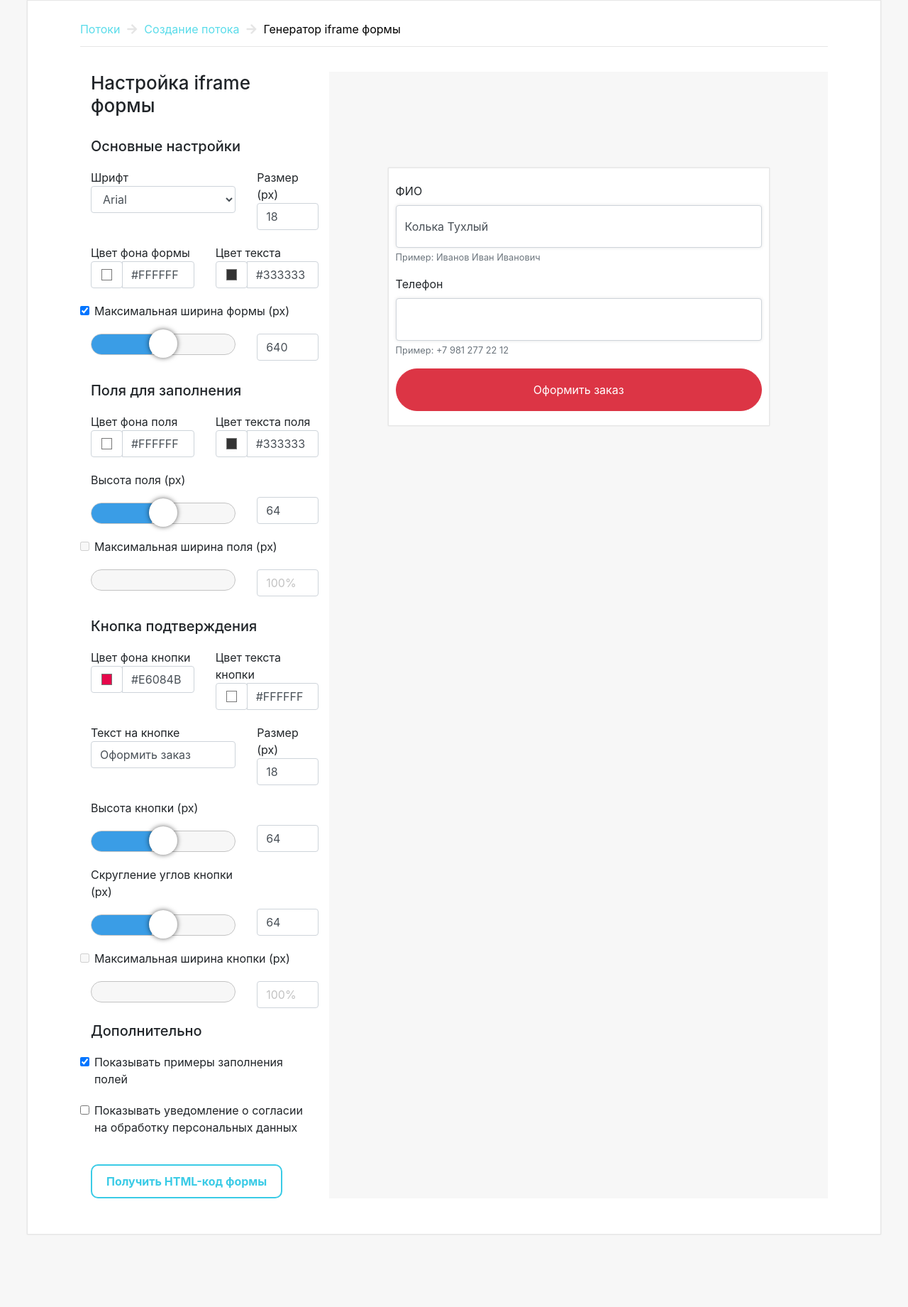
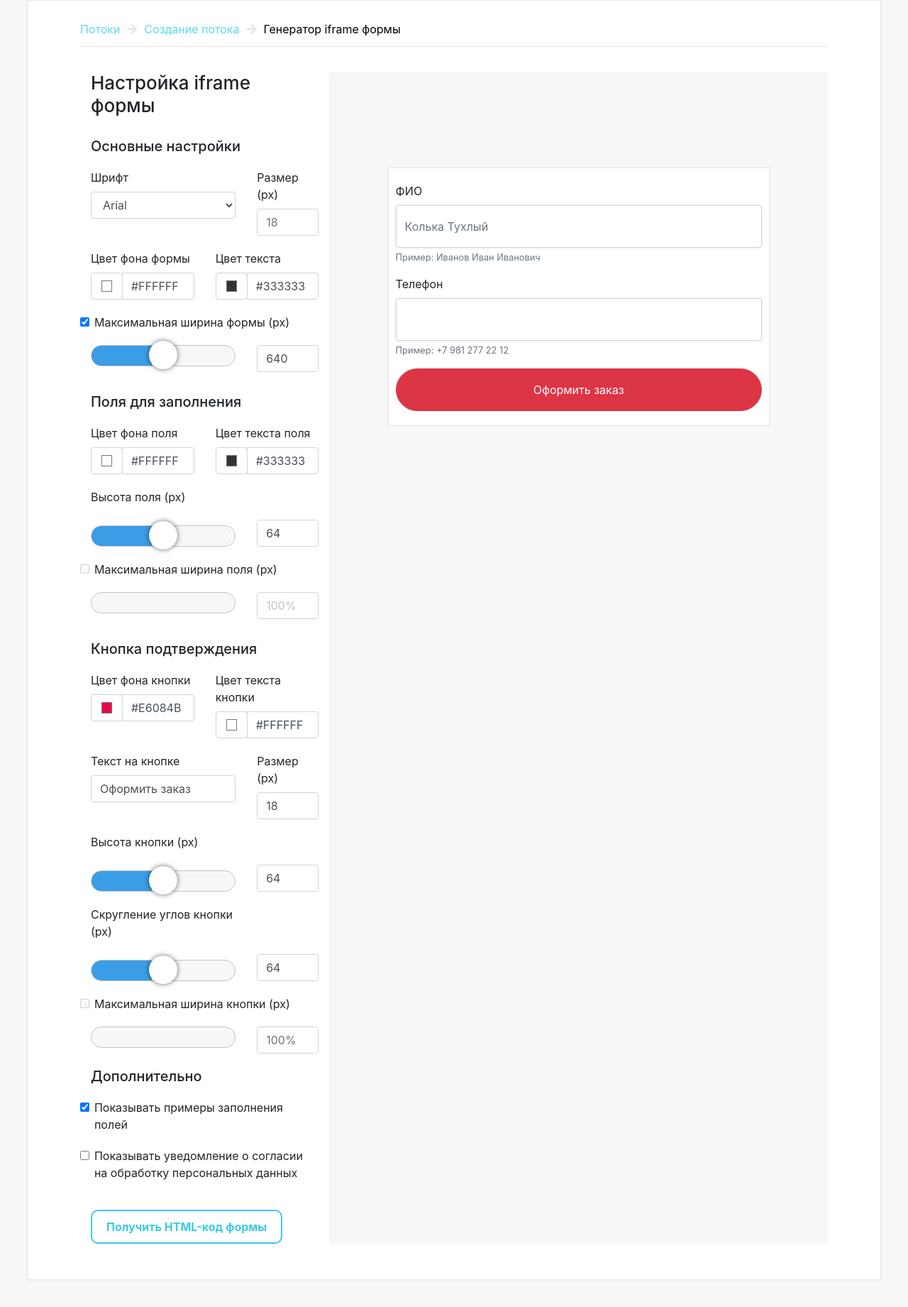
Before and after one commit to lumpyksyush/responsive-form, a plain HTML site: page index.html in a window 1280 px wide. Shown: the part 38-1879 px from the top of the page at 71% size. Before the commit the page ends 1815 px from the top, so only its background shows below. Drawn offline with nearby package versions, Linux system fonts and the light colour scheme.

Commit message:
fixed form

```diff
--- a/index.html
+++ b/index.html
@@ -14,7 +14,6 @@
 		<title>Responsive form</title>
 	</head>
 	<body>
-
 		<div class="big-container">
 			<div class="container">
 				<nav class="row">
@@ -27,49 +26,54 @@
 						<h2>Настройка iframe формы</h2>
 						<div class="main-settings">
 							<h3>Основные настройки</h3>
-                        <div class="row">
+							<form>
+								<div class="row form-group">
 									<div class="col-8">
-                                <span>Шрифт</span>
-                                    <select class="form-control" name="font-family">
+										<label for="select-font-family">Шрифт</label>
+										<select class="form-control" name="font-family" id="select-font-family">
 											<option selected value="Arial">Arial</option>
 											<option value="Roboto">Roboto</option>
 											<option value="Open Sans">Open Sans</option>
 										</select>
 									</div>
 									<div class="align-self-end col-4">
-                                <span>Размер (px)</span>
-                                <input  class="form-control" value="18" />
+										<label for="input-font-size">Размер (px)</label>
+										<input  class="form-control" id="input-font-size" placeholder="18" />
 									</div>
 								</div>
-                        <div class="row">
+							</form>
+							<form>
+								<div class="row form-group">
 									<div class="col-6">
-                                    <span>Цвет фона формы</span>
+                                        <label for="input-form-bgcolor">Цвет фона формы</label>
 										<div class="input-group">
 											<div class="input-group-prepend">
-                                              <input type="color" class="form-control" value="#FFFFFF">
+												<input type="color" class="form-control" id="input-form-bgcolor" value="#FFFFFF">
 											</div>
 											<input type="text" class="form-control" value="#FFFFFF">
 										</div>
 									</div>
 									<div class="align-self-end col-6">
-                                    <span>Цвет текста</span>
+                                        <label for="input-font-color">Цвет текста</label>
 										<div class="input-group">
 											<div class="input-group-prepend">
-                                              <input type="color" class="form-control" value="#333333">
+												<input type="color" class="form-control" id="input-font-color" value="#333333">
 											</div>
 											<input type="text" class="form-control" value="#333333">
 										</div>
 									</div>
 								</div>
-                        <div class="row">
+							</form>
+							<form>
+								<div class="row form-group">
 									<div class="form-check col-12">
-                                    <label class="form-check-label">
-                                      <input class="form-check-input" type="checkbox" value="" checked>
+										<label class="form-check-label" for="form-max-width">
+										<input class="form-check-input" type="checkbox" value="" id="form-max-width" checked>
 										Максимальная ширина формы (px)
 										</label>
 									</div>
 								</div>
-                        <div class="row">
+								<div class="row form-group">
 									<div class="col-8">
 										<div class="maxlentgh-bar">
 											<div class="bluefill"></div>
@@ -80,32 +84,36 @@
 										<input  class="form-control" value="640" />
 									</div>
 								</div>
+							</form>
 						</div>
 						<div class="fields">
 							<h3>Поля для заполнения</h3>
-                        <div class="row">
+							<form>
+								<div class="row form-group">
 									<div class="col-6">
-                                    <span>Цвет фона поля</span>
+                                        <label for="input-field-bgcolor">Цвет фона поля</label>
 										<div class="input-group">
 											<div class="input-group-prepend">
 												<input type="color" class="form-control" value="#FFFFFF">
 											</div>
-                                            <input type="text" class="form-control" value="#FFFFFF">
+											<input type="text" class="form-control" id="input-field-bgcolor" value="#FFFFFF">
 										</div>
 									</div>
 									<div class="align-self-end col-6">
-                                    <span>Цвет текста поля</span>
+                                        <label for="input-field-textcolor">Цвет текста поля</label>
 										<div class="input-group">
 											<div class="input-group-prepend">
 												<input type="color" class="form-control" value="#333333">
 											</div>
-                                            <input type="text" class="form-control" value="#333333">
+											<input type="text" class="form-control" id="input-field-textcolor" value="#333333">
 										</div>
 									</div>
 								</div>
-                        <div class="row">
+							</form>
+							<form>
+								<div class="row form-group">
 									<div class="col-8">
-                                <span>Высота поля (px)</span>
+                                        <label for="input-field-height">Высота поля (px)</label>
 										<div class="empty-space"></div>
 										<div class="maxlentgh-bar">
 											<div class="bluefill"></div>
@@ -113,18 +121,20 @@
 										</div>
 									</div>
 									<div class="align-self-end col-4">
-                                <input  class="form-control" value="64" />
+										<input  class="form-control" value="64" id="input-field-height" />
 									</div>
 								</div>
-                        <div class="row">
+							</form>
+							<form>
+								<div class="row form-group">
 									<div class="form-check col-12">
-                                    <label class="form-check-label">
-                                      <input class="form-check-input" type="checkbox" value=""  disabled>
+										<label class="form-check-label"  for="field-max-width">
+										<input class="form-check-input" id="field-max-width" type="checkbox" value=""  disabled>
 										Максимальная ширина поля (px)
 										</label>
 									</div>
 								</div>
-                        <div class="row">
+								<div class="row form-group">
 									<div class="col-8">
 										<div class="maxlentgh-bar">
 											<div class="bluefill disabled"></div>
@@ -135,42 +145,48 @@
 										<input  class="form-control  disabled" value="100%" />
 									</div>
 								</div>
+							</form>
 						</div>
 						<div class="button-set">
 							<h3>Кнопка подтверждения</h3>
-                        <div class="row">
+							<form>
+								<div class="row form-group">
 									<div class="col-6">
-                                    <span>Цвет фона кнопки</span>
+                                        <label for="input-btn-bgcolor">Цвет фона кнопки</label>
 										<div class="input-group">
 											<div class="input-group-prepend">
 												<input type="color" class="form-control" value="#E6084B">
 											</div>
-                                            <input type="text" class="form-control" value="#E6084B">
+											<input type="text" class="form-control" id="input-btn-bgcolor" value="#E6084B">
 										</div>
 									</div>
 									<div class="align-self-end col-6">
-                                    <span>Цвет текста кнопки</span>
+                                        <label for="input-btn-textcolor">Цвет текста кнопки</label>
 										<div class="input-group">
 											<div class="input-group-prepend">
 												<input type="color" class="form-control" value="#FFFFFF">
 											</div>
-                                            <input type="text" class="form-control" value="#FFFFFF">
+											<input type="text" class="form-control" id="input-btn-textcolor" value="#FFFFFF">
 										</div>
 									</div>
 								</div>
-                        <div class="row">
+							</form>
+							<form>
+								<div class="row form-group">
 									<div class="col-8">
-                                <span>Текст на кнопке</span>
-                                <input  class="form-control" value="Оформить заказ" />
+                                        <label for="input-btn-text">Текст на кнопке</label>
+										<input  class="form-control" id="input-btn-text" value="Оформить заказ" />
 									</div>
 									<div class="align-self-end col-4">
-                                <span>Размер (px)</span>
-                                <input  class="form-control" value="18" />
+                                        <label for="input-btn-textsize">Размер (px)</label>
+										<input  class="form-control" id="input-btn-textsize" value="18" />
 									</div>
 								</div>
-                        <div class="row">
+							</form>
+							<form>
+								<div class="row form-group">
 									<div class="col-8">
-                                <span>Высота кнопки (px)</span>
+                                        <label for="input-btn-height">Высота кнопки (px)</label>
 										<div class="empty-space"></div>
 										<div class="maxlentgh-bar">
 											<div class="bluefill"></div>
@@ -178,12 +194,14 @@
 										</div>
 									</div>
 									<div class="align-self-end col-4">
-                                <input  class="form-control" value="64" />
+										<input  class="form-control" id="input-btn-height" value="64" />
 									</div>
 								</div>
-                        <div class="row">
+							</form>
+							<form>
+								<div class="row form-group">
 									<div class="col-8">
-                                <span>Скругление углов кнопки (px)</span>
+                                        <label for="input-btn-radius">Скругление углов кнопки (px)</label>
 										<div class="empty-space"></div>
 										<div class="maxlentgh-bar">
 											<div class="bluefill"></div>
@@ -191,18 +209,20 @@
 										</div>
 									</div>
 									<div class="align-self-end col-4">
-                                <input  class="form-control" value="64" />
+										<input  class="form-control" id="input-btn-radius" value="64" />
 									</div>
 								</div>
-                        <div class="row">
+							</form>
+							<form>
+								<div class="row form-group">
 									<div class="form-check col-12">
-                                    <label class="form-check-label">
-                                      <input class="form-check-input" type="checkbox" value=""  disabled>
+										<label class="form-check-label" for="btn-max-width">
+										<input class="form-check-input" id="btn-max-width" type="checkbox" value=""  disabled>
 										Максимальная ширина кнопки (px)
 										</label>
 									</div>
 								</div>
-                        <div class="row">
+								<div class="row form-group">
 									<div class="col-8">
 										<div class="maxlentgh-bar">
 											<div class="bluefill disabled"></div>
@@ -210,28 +230,33 @@
 										</div>
 									</div>
 									<div class="align-self-end col-4">
-                                    <input  class="form-control  disabled" value="100%" />
+										<input  class="form-control  disabled" placeholder="100%" />
 									</div>
 								</div>
+							</form>
 						</div>
 						<div class="additional">
 							<h3>Дополнительно</h3>
-                        <div class="row">
+							<form>
+								<div class="row form-group">
 									<div class="form-check col-12">
-                                    <label class="form-check-label">
-                                      <input class="form-check-input" type="checkbox" value="" checked>
+										<label class="form-check-label" for="show-fields-param">
+										<input class="form-check-input" id="show-fields-param" type="checkbox" value="" checked>
 										Показывать примеры заполнения полей
 										</label>
 									</div>
 								</div>
-                        <div class="row">
+							</form>
+							<form>
+								<div class="row form-group">
 									<div class="form-check col-12">
-                                    <label class="form-check-label">
-                                      <input class="form-check-input" type="checkbox" value="">
+										<label class="form-check-label" for="show-agreement-notification">
+										<input class="form-check-input" id="show-agreement-notification" type="checkbox" value="">
 										Показывать уведомление о согласии на обработку персональных данных
 										</label>
 									</div>
 								</div>
+							</form>
 						</div>
 						<button class="btn-getHTML" value="">Получить HTML-код формы</button>
 					</section>
@@ -239,13 +264,13 @@
 						<div class="form-container">
 							<form class="form-created" action="">
 								<div class="form-group">
-                                <label>ФИО</label>
-                                <input type="text" class="form-control" name="name" value="Колька Тухлый" required>
+									<label for="name-input">ФИО</label>
+									<input type="text" class="form-control" id="name-input" name="name" placeholder="Колька Тухлый" required>
 									<small class="form-text text-muted">Пример: Иванов Иван Иванович</small>
 								</div>
 								<div class="form-group">
-                                    <label>Телефон</label>
-                                    <input type="text" class="form-control" name="phone" required>
+									<label for="phone-input">Телефон</label>
+									<input type="text" class="form-control" id="phone-input" name="phone" required>
 									<small class="form-text text-muted">Пример: +7 981 277 22 12</small>
 								</div>
 								<button type="submit" class="btn btn-danger">Оформить заказ</button>
```
Lines whose indentation alone changed are shown as unchanged.
